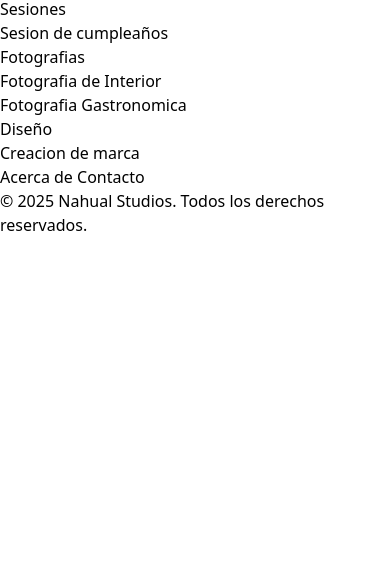
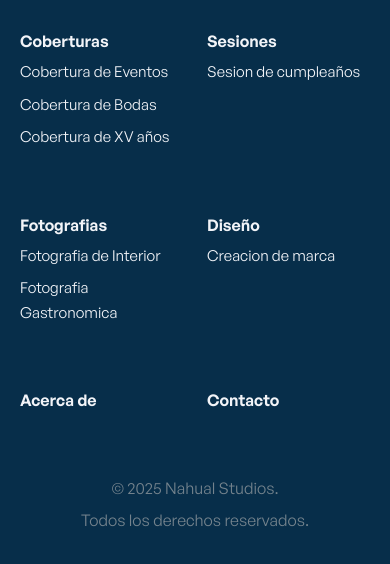
Before and after one commit to GuidoPerezR/nahual-studio, an Astro site: page / in a window 390 px wide. Shown: the part 6120-6684 px from the top of the page. Before the commit the page ends 6357 px from the top, so only its background shows below. Built offline with nearby package versions, Linux system fonts and the light colour scheme; Astro itself is replaced by a stand-in of ours.

Commit message:
feat: add mobile styles

```diff
--- a/src/sections/Footer.astro
+++ b/src/sections/Footer.astro
@@ -1,59 +1,102 @@
-<footer>
-  <div>
-    <img src="" alt="" />
-    <div>
-      <img src="" alt="" />
-      <img src="" alt="" />
-      <img src="" alt="" />
-      <img src="" alt="" />
+---
+import Facebook from '@/assets/icons/facebook.svg';
+import Instagram from '@/assets/icons/instagram.svg';
+import Logo from '@/assets/icons/logo.svg';
+import TikTok from '@/assets/icons/tiktok.svg';
+import WhatsApp from '@/assets/icons/whatsapp.svg';
+
+const SOCIALS = [
+  {
+    url: 'https://www.facebook.com/nahual.studios/',
+    icon: Facebook,
+  },
+  {
+    url: 'https://www.instagram.com/nahual.studios/',
+    icon: Instagram,
+  },
+  {
+    url: 'https://wa.me/1234567890',
+    icon: WhatsApp,
+  },
+  {
+    url: 'https://www.tiktok.com/@nahual.studios',
+    icon: TikTok,
+  },
+];
+---
+
+<footer
+  class="bg-dark-blue text-athens-gray font-general-sans flex flex-col gap-8 px-5 py-8"
+>
+  <div class="flex items-center justify-between">
+    <Logo class="h-16" />
+    <div class="flex gap-6">
+      {
+        SOCIALS.map(({ url, icon: Icon }) => (
+          <a href={url} target="_blank" rel="noopener noreferrer">
+            <Icon class="size-6" />
+          </a>
+        ))
+      }
     </div>
   </div>
-  <div>
-    <div>
-      <header><p>Coberturas</p></header>
-      <ul>
-        <li><a href="">Cobertura de eventos</a></li>
-        <li><a href="">Cobertura de boda2</a></li>
-        <li><a href="">Cobertura de XV años</a></li>
+  <div class="flex gap-6">
+    <div class="flex-1">
+      <header><p class="font-semibold">Coberturas</p></header>
+      <ul class="mt-1.5 flex flex-col gap-2">
+        <li>
+          <a href="" class="text-[15px]">Cobertura de Eventos</a>
+        </li>
+        <li><a href="" class="text-[15px]">Cobertura de Bodas</a></li>
+        <li><a href="" class="text-[15px]">Cobertura de XV años</a></li>
       </ul>
     </div>
-    <div>
+    <div class="flex-1">
       <header>
-        <p>Sesiones</p>
-        <ul>
-          <li><a href="">Sesion de cumpleaños</a></li>
-        </ul>
+        <p class="font-semibold">Sesiones</p>
       </header>
+      <ul class="mt-1.5 flex flex-col gap-2">
+        <li><a href="" class="text-[15px]">Sesion de cumpleaños</a></li>
+      </ul>
     </div>
   </div>
-  <div>
-    <div>
+  <div class="mt-8 flex gap-6">
+    <div class="flex-1">
       <header>
-        <p>Fotografias</p>
+        <p class="font-semibold">Fotografias</p>
       </header>
-      <ul>
+      <ul class="mt-1.5 flex flex-col gap-2">
         <li>
-          <a href="">Fotografia de Interior</a>
+          <a href="" class="text-[15px]">Fotografia de Interior</a>
         </li>
         <li>
-          <a href="">Fotografia Gastronomica</a>
+          <a href="" class="text-[15px]">Fotografia Gastronomica</a>
         </li>
       </ul>
     </div>
-    <div>
+    <div class="flex-1">
       <header>
-        <p>Diseño</p>
+        <p class="font-semibold">Diseño</p>
       </header>
-      <ul>
+      <ul class="mt-1.5 flex flex-col gap-2">
         <li>
-          <a href="">Creacion de marca</a>
+          <a href="" class="text-[15px]">Creacion de marca</a>
         </li>
       </ul>
     </div>
   </div>
-  <div>
-    <a href="">Acerca de </a>
-    <a href="">Contacto</a>
+  <div class="mt-8 flex gap-6">
+    <div class="flex-1">
+      <a href="" class="font-semibold">Acerca de </a>
+    </div>
+    <div class="flex-1">
+      <a href="" class="font-semibold">Contacto</a>
+    </div>
   </div>
-  <div>© 2025 Nahual Studios. Todos los derechos reservados.</div>
+  <div
+    class="text-slate-gray mt-8 flex flex-col items-center justify-center gap-2"
+  >
+    <span>© 2025 Nahual Studios.</span>
+    <span>Todos los derechos reservados.</span>
+  </div>
 </footer>
```
